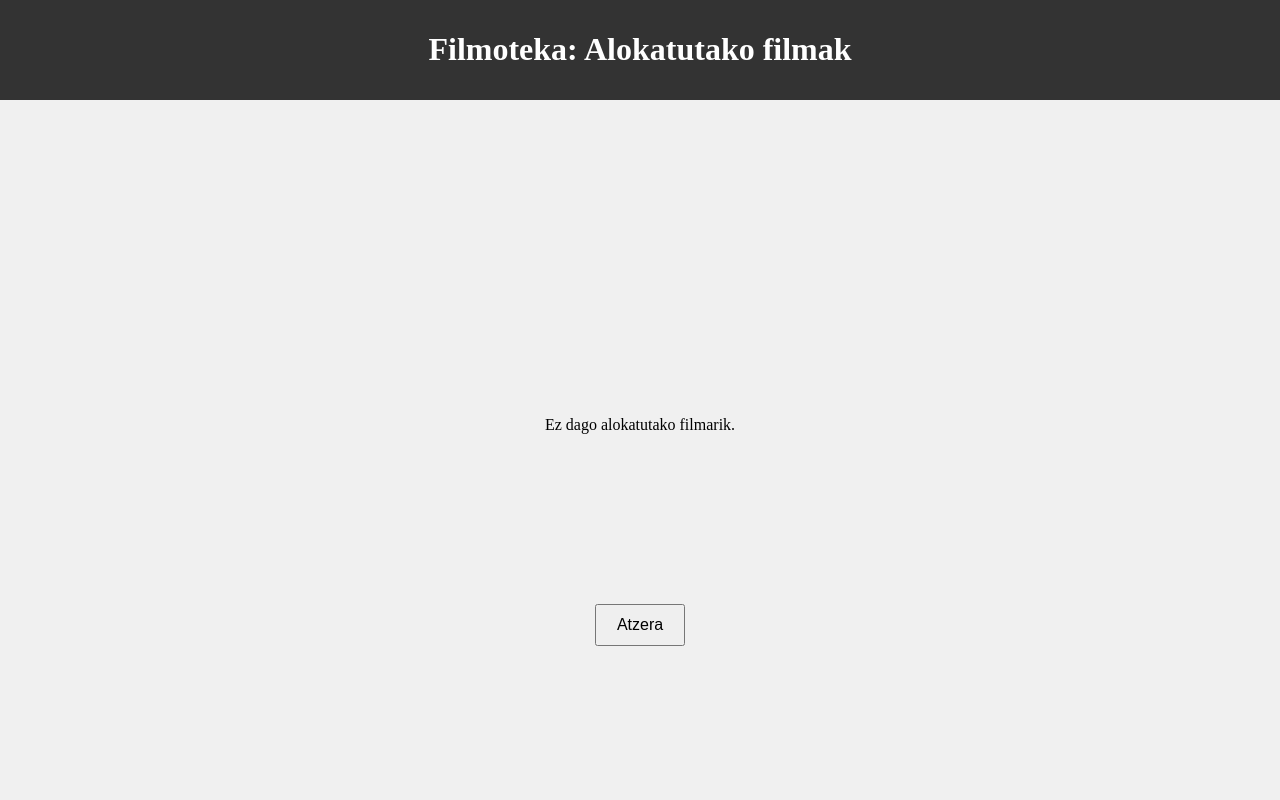
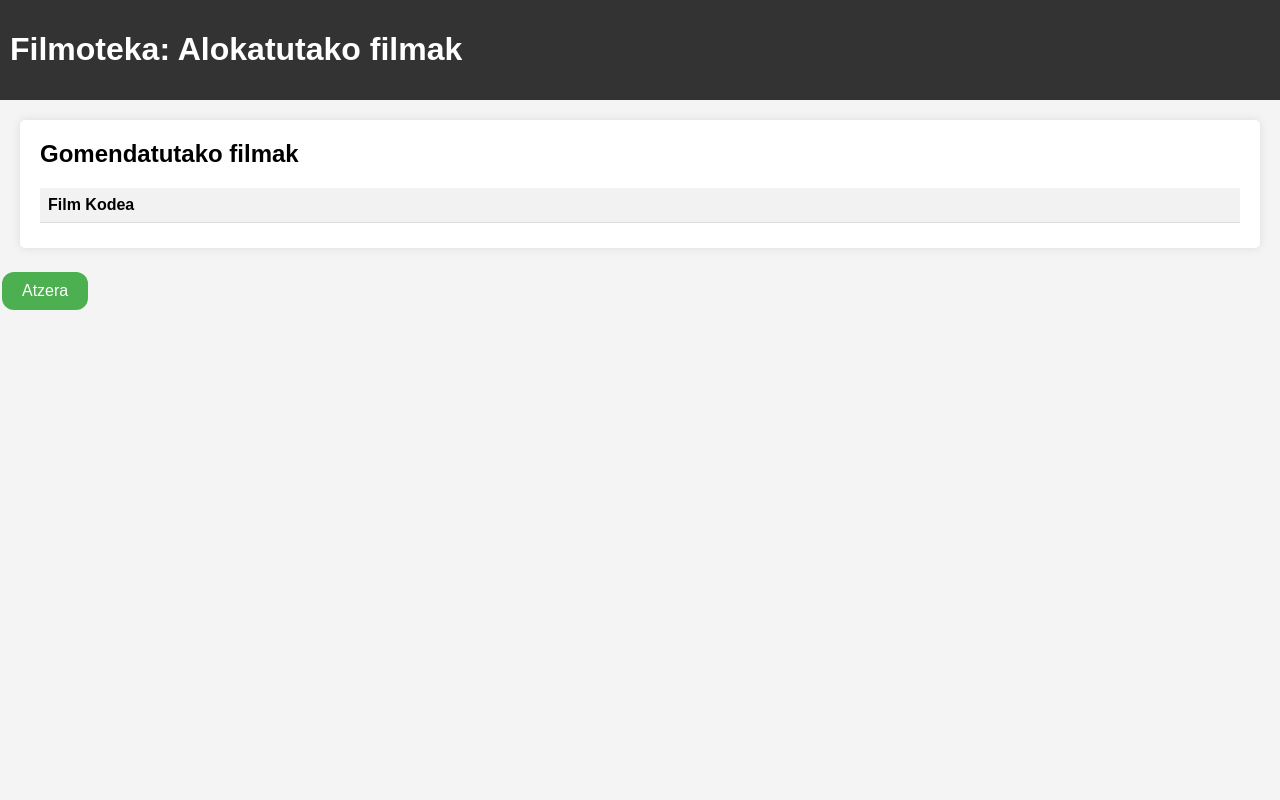
Before and after one commit to TamfuErli/ISAD_PROIEKTU, a Flask app: page /alokairu in a window 1280 px wide. Run offline with Flask 3, Linux system fonts and the light colour scheme; lists and menus that the app fills with data are empty.

Commit message:
Alokatutako filmak almost done

```diff
--- a/controller/film_kudeaketa.py
+++ b/controller/film_kudeaketa.py
@@ -1,4 +1,4 @@
-from modeloa import Erabiltzailea, Pelikula
+from modeloa import Erabiltzailea, Pelikula, Alokairua
 import sqlite3
 from modeloa.Connection import Connection
 
@@ -38,3 +38,7 @@ def gehituEskaera(kodeFilm, kodePers):
 def onartutakoFilmak():
     onartutakoPelikulak = db.select("SELECT * FROM Filma WHERE onartua = 1")
     return [Pelikula(*onartutakoPelikula) for onartutakoPelikula in onartutakoPelikulak]
+
+def alokatutakoFilmak(pKodePers):
+    alokatutakoPelikulak = db.select("SELECT * FROM Alokairua WHERE kodePers = ?", (pKodePers,))
+    return [Alokairua(*alokatutakoPelikula) for alokatutakoPelikula in alokatutakoPelikulak]
--- a/controller/pagina_kontrola.py
+++ b/controller/pagina_kontrola.py
@@ -75,7 +75,15 @@ def admin():
 
 @app.route('/alokairu')
 def alokairu():
-    return render_template('alokairu.html')
+    posta = request.form.get('posta')
+    alokatutakoFilmak = film_kudeaketa.alokatutakoFilmak(posta)  # Fetch approved films from the database
+    return render_template('alokairu.html', Pelikulak=alokatutakoFilmak)
+
+@app.route('/submit_alokairu', methods=['POST'])
+def submit_alokairu():
+    kodeFilm = request.form.get('kodeFilm')
+    erabiltzaile_kudeaketa.gehituAlokairua(2,kodeFilm)
+    return redirect(url_for('alokairu'))
 
 @app.route('/eskaerak')
 def eskaerak():
--- a/modeloa/Erabiltzailea.py
+++ b/modeloa/Erabiltzailea.py
@@ -15,6 +15,9 @@ class Erabiltzailea:
 
     def getErabiltzailea(posta):
         return db.select("SELECT * FROM Erabiltzailea WHERE posta = ?", (posta,))
+
+    def gehituAlokairuKop(posta):
+        db.update("UPDATE Erabiltzailea SET alokairuKop = alokairuKop + 1 WHERE posta = ?", (posta,))
 
     def getErabiltzaileKodea(posta):
         return db.select("SELECT kodePers FROM Erabiltzailea WHERE posta = ?", (posta,))[0][0]
--- a/templates/alokairu.html
+++ b/templates/alokairu.html
@@ -5,42 +5,88 @@
     <meta name="viewport" content="width=device-width, initial-scale=1.0">
     <title>Filmoteka</title>
     <style>
-        body {
+         body {
+            font-family: Arial, sans-serif;
             margin: 0;
             padding: 0;
-            display: flex;
-            flex-direction: column;
-            align-items: center;
-            justify-content: flex-start;
-            height: 100vh;
-            background-color: #f0f0f0;
+            background-color: #f4f4f4;
         }
         .header {
             background-color: #333;
-            color: white;
-            width: 100%;
-            padding: 10px 0;
-            text-align: center;
-            position: fixed;
-            top: 0;
-            z-index: 1000;
+            color: #fff;
+            padding: 10px;
+            display: flex;
+            justify-content: space-between;
+            align-items: center;
+        }
+        .header .buttons {
+            display: flex;
+            gap: 10px;
+        }
+        .header button {
+            background-color: #555;
+            color: #fff;
+            border: none;
+            padding: 10px 20px;
+            cursor: pointer;
+        }
+        .header button:hover {
+            background-color: #777;
         }
         .content {
-            margin-top: 400px;
+            padding: 20px;
+        }
+        .recommendations {
+            background-color: #fff;
+            padding: 20px;
+            border-radius: 5px;
+            box-shadow: 0 0 10px rgba(0, 0, 0, 0.1);
+        }
+        .recommendations h2 {
+            margin-top: 0;
+        }
+        table {
+            width: 100%;
+            border-collapse: collapse;
+            margin: 5px 0;
+            font-size: 16px;
+            text-align: left;
+        }
+        th, td {
+            padding: 8px;
+            border-bottom: 1px solid #ddd;
+        }
+        th {
+            background-color: #f2f2f2;
+        }
+        tr:hover {
+            background-color: #f5f5f5;
+        }
+        img {
+            width: 150px;
+            height: auto;
+        }
+        button {
+            background-color: #4CAF50; /* Green */
+            border: none;
+            color: white;
+            padding: 10px 20px;
             text-align: center;
-            width: 100%;
+            text-decoration: none;
+            display: inline-block;
+            font-size: 16px;
+            margin: 4px 2px;
+            cursor: pointer;
+            border-radius: 12px;
+            transition: background-color 0.3s ease;
         }
-        .buttons {
-            display: flex;
-            flex-direction: column;
-            align-items: center;
-            justify-content: center;
-            height: 100%;
+        button:hover {
+            background-color: #45a049;
         }
-        .buttons button {
-            margin: 10px;
-            padding: 10px 20px;
-            font-size: 16px;
+        .film-name {
+            font-size: 24px;
+            font-weight: bold;
+            color: #333;
         }
     </style>
 </head>
@@ -49,15 +95,25 @@
         <h1>Filmoteka: Alokatutako filmak</h1>
     </div>
     <div class="content">
-        {% if pelikula_list %}
-            <ul>
-                {% for pelikula in pelikula_list %}
-                    <li>{{ pelikula.izena }}</li>
-                {% endfor %}
+        <div class="recommendations">
+            <h2>Gomendatutako filmak</h2>
+            <table>
+                <thead>
+                    <tr>
+                        <th>Film Kodea</th>
+                    </tr>
+                </thead>
+                <tbody>
+                    {% for alokairua in Alokairua %}
+                    <tr>
+                        <td>{{ alokairua.kodeFilm }}</td>>
+                    </tr>
+                    {% endfor %}
+                </tbody>
+                </tbody>
+            </table>
             </ul>
-        {% else %}
-            <p>Ez dago alokatutako filmarik.</p>
-        {% endif %}
+        </div>
     </div>
     <div class="buttons">
         <button onclick="location.href='/profile'">Atzera</button>
```
Also changed, not shown: controller/erabiltzaile_kudeaketa.py (+14 -1 lines), templates/home_loged.html (+6 -1 lines), datuBasea.db.
